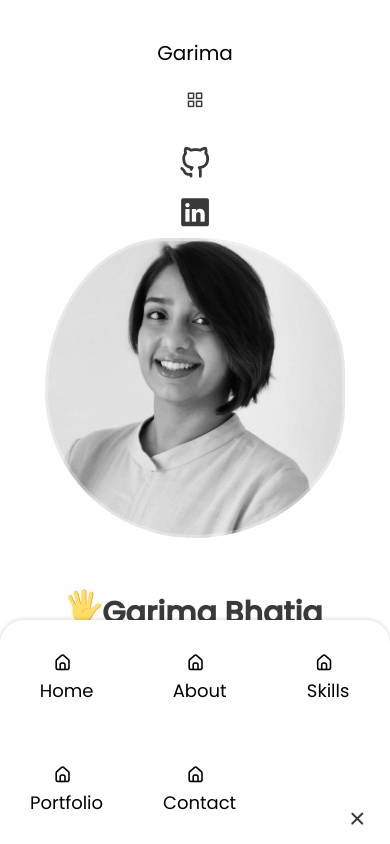
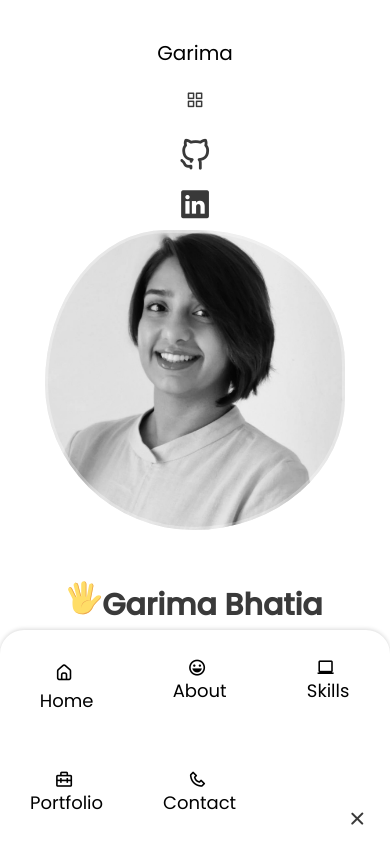
Before and after one commit to GarimaB06/portfolio, a React (Create React App) app: page / in a window 390 px wide. Shown: the top 844 px of the page. Built offline with nearby package versions, Linux system fonts and the light colour scheme.

Commit message:
this commit will add better descriptive icons to the header

```diff
--- a/src/components/Header.jsx
+++ b/src/components/Header.jsx
@@ -20,24 +20,28 @@ const Header = () => {
 						</li>
 						<li className="nav-item">
 							<HashLink to="/#about" className="nav-link">
-								<i className="uil uil-estate nav-icon"></i>About
+								<i class="bx bx-happy-alt nav-icon"></i>
+								About
 							</HashLink>
 						</li>
 						<li className="nav-item">
 							<HashLink to="/#skills" className="nav-link">
-								<i className="uil uil-estate nav-icon"></i>Skills
+								<i class="bx bx-laptop nav-icon"></i>
+								Skills
 							</HashLink>
 						</li>
 
 						<li className="nav-item">
 							<HashLink to="/#portfolio" className="nav-link">
-								<i className="uil uil-estate nav-icon"></i>Portfolio
+								<i class="bx bx-briefcase-alt-2 nav-icon"></i>
+								Portfolio
 							</HashLink>
 						</li>
 
 						<li className="nav-item">
 							<HashLink to="/#contact" className="nav-link">
-								<i className="uil uil-estate nav-icon"></i>Contact
+								<i class="bx bx-phone nav-icon"></i>
+								Contact
 							</HashLink>
 						</li>
 					</ul>
--- a/src/styles/header.scss
+++ b/src/styles/header.scss
@@ -29,9 +29,15 @@ nav {
 	font-size: 20px;
 	padding: 8px 10px 8px 10px;
 }
+.nav-link {
+	display: flex;
+	flex-direction: row;
+	align-items: center;
+}
 .nav-link .nav-icon {
-	margin-right: 8px;
+	margin-right: 5px;
 }
+
 .nav-link {
 	text-decoration: none;
 	color: black;
@@ -123,6 +129,7 @@ li {
 		margin: 0px;
 		display: grid;
 		grid-template-columns: repeat(3, 1fr);
+		padding: 0px;
 	}
 
 	.nav-container {
--- a/src/styles/home.scss
+++ b/src/styles/home.scss
@@ -1,3 +1,7 @@
+body {
+	margin: 0;
+}
+
 .home-container {
 	margin-top: 130px;
 }
@@ -226,6 +230,7 @@ p {
 .testimonial-text {
 	font-size: 14px;
 	margin-left: 30px;
+	margin-right: 30px;
 }
 
 .contact {
@@ -375,11 +380,11 @@ button {
 		display: block;
 	}
 	.home-data {
-		margin-right: 0;
 		display: flex;
 		flex-direction: column;
 		align-items: center;
 		justify-content: center;
+		margin: 0 20px;
 	}
 	.icons-container {
 		display: flex;
@@ -507,9 +512,9 @@ button {
 	}
 }
 
-// /*============(iPad Mini - 760px to 1024px)============*/
+// /*============(iPad Mini - 667px to 1024px)============*/
 
-@media screen and (min-width: 760px) and (max-width: 1024px) {
+@media screen and (min-width: 667px) and (max-width: 1024px) {
 	.main {
 		display: flex;
 		flex-direction: column;
@@ -613,7 +618,7 @@ button {
 		height: 35px;
 	}
 	.home-description {
-		width: 380px;
+		max-width: 380px;
 		text-align: center;
 	}
 	.contact {
@@ -629,10 +634,6 @@ button {
 	}
 	.nav-menu {
 		z-index: 20;
-	}
-	.nav-list {
-		margin: 0px;
-		padding: 0px;
 	}
 	.skills-section {
 		padding-top: 100px;
```
